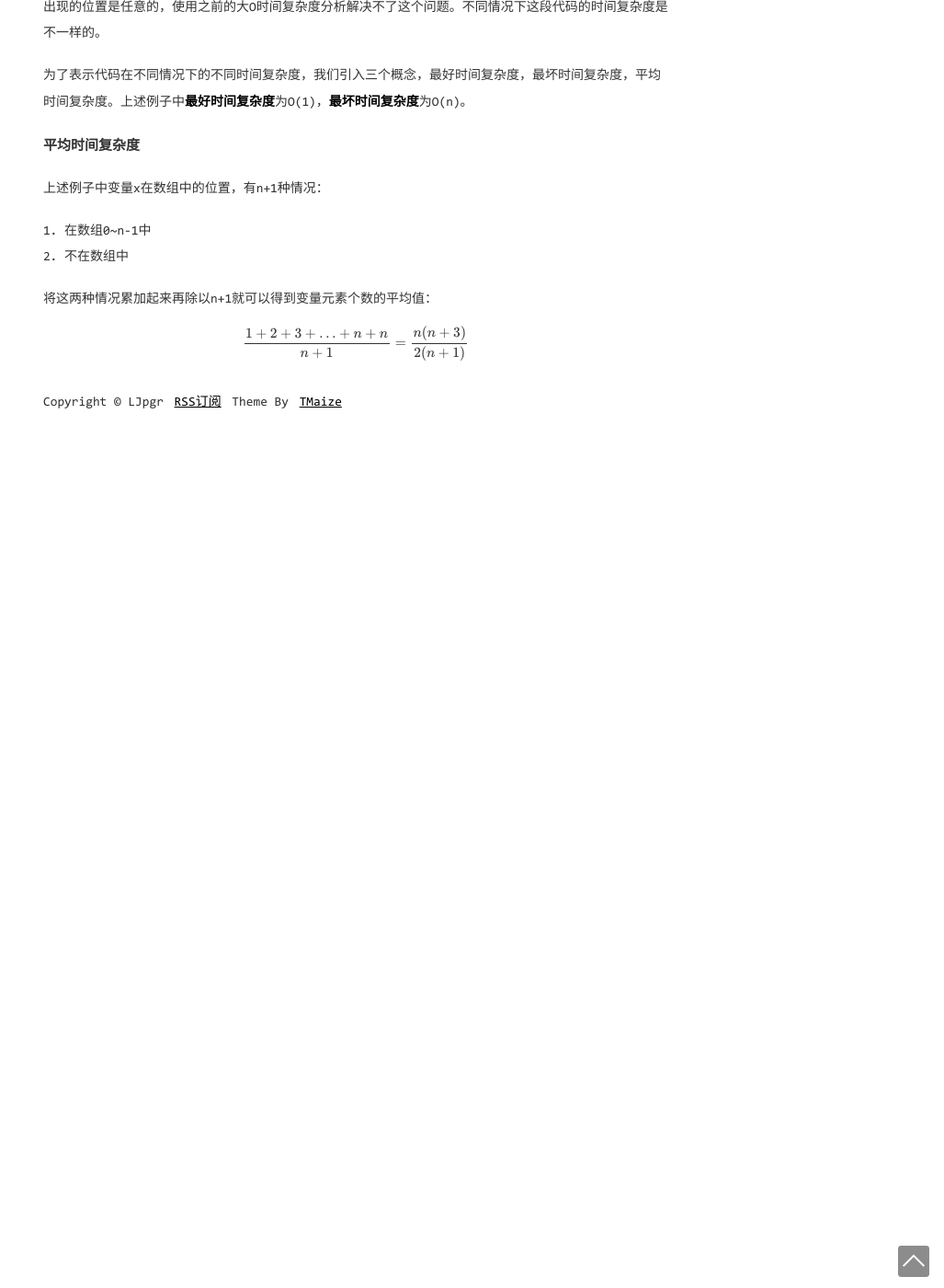
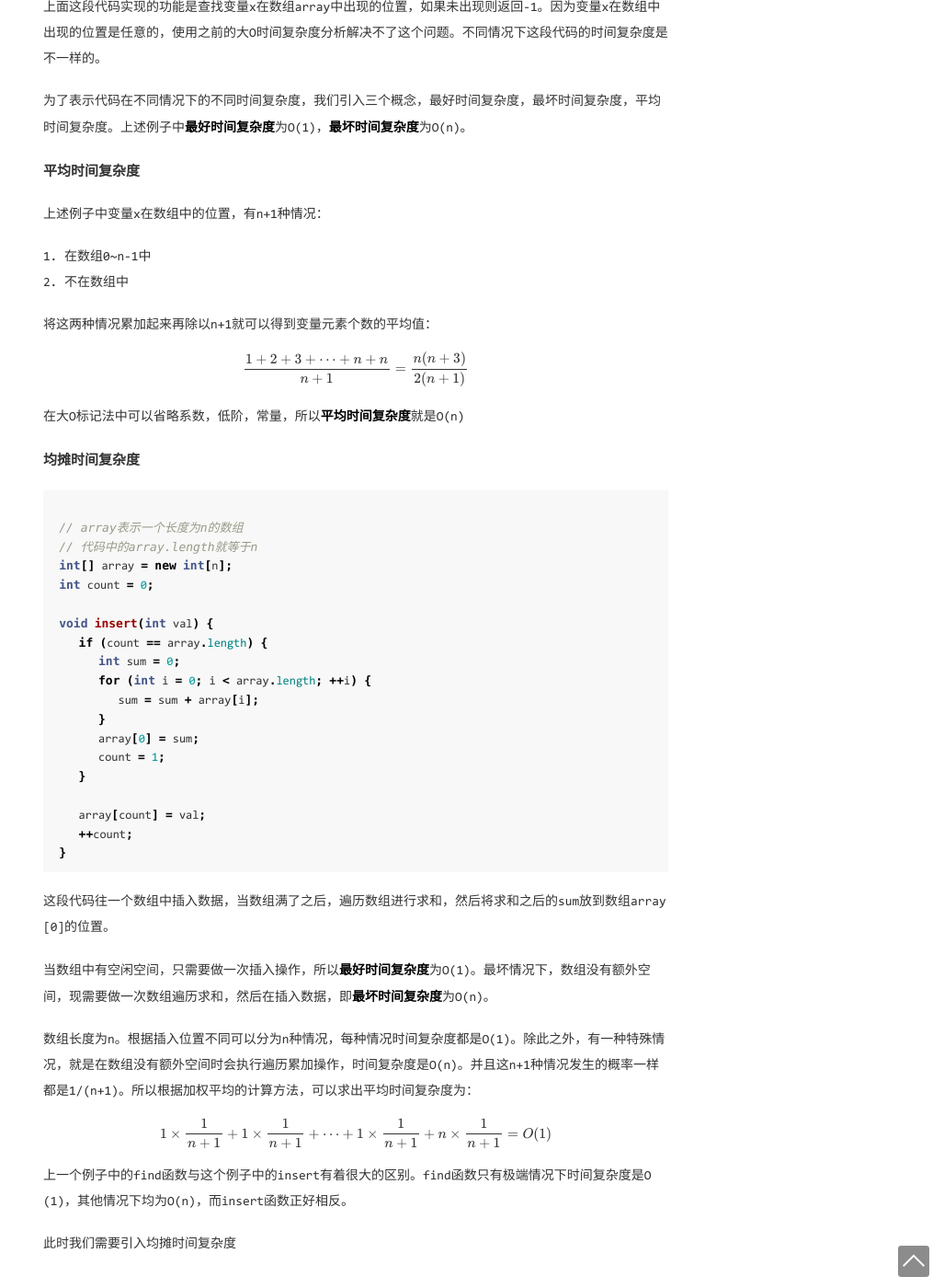
Before and after one commit to LJpgr/LJpgr.github.io, a Jekyll site: the page built from _posts/2021-02-21-0.0数据结构与算法_入门.md, in a window 1280 px wide and 1400 px high, scrolled down 4888 px. Shown: the whole window at 92% size, without its empty margins (253-1280 px from the left). Built offline with Jekyll 4.4.1, drawn with Linux system fonts in a browser that asks for light colours; the table of contents is made by our own code; before the commit the page ends 5348 px from its top, so only the background shows below that.

Commit message:
commit blog

````diff
--- a/_posts/2021-02-21-0.0数据结构与算法_入门.md
+++ b/_posts/2021-02-21-0.0数据结构与算法_入门.md
@@ -118,4 +118,40 @@ int find(int[] array,int n,int x){
 2. 不在数组中
 
 将这两种情况累加起来再除以n+1就可以得到变量元素个数的平均值：
-\\[ \frac{1+2+3+...+n+n}{n+1}=\frac{n\(n+3\)}{2\(n+1\)} \\]
+\\[ \frac{1+2+3+\cdots+n+n}{n+1}=\frac{n\(n+3\)}{2\(n+1\)} \\]
+
+在大O标记法中可以省略系数，低阶，常量，所以**平均时间复杂度**就是O(n)
+
+### 均摊时间复杂度
+
+```java
+
+ // array表示一个长度为n的数组
+ // 代码中的array.length就等于n
+ int[] array = new int[n];
+ int count = 0;
+
+ void insert(int val) {
+    if (count == array.length) {
+       int sum = 0;
+       for (int i = 0; i < array.length; ++i) {
+          sum = sum + array[i];
+       }
+       array[0] = sum;
+       count = 1;
+    }
+
+    array[count] = val;
+    ++count;
+ }
+```
+
+这段代码往一个数组中插入数据，当数组满了之后，遍历数组进行求和，然后将求和之后的sum放到数组array[0]的位置。
+
+当数组中有空闲空间，只需要做一次插入操作，所以**最好时间复杂度**为O(1)。最坏情况下，数组没有额外空间，现需要做一次数组遍历求和，然后在插入数据，即**最坏时间复杂度**为O(n)。
+
+数组长度为n。根据插入位置不同可以分为n种情况，每种情况时间复杂度都是O(1)。除此之外，有一种特殊情况，就是在数组没有额外空间时会执行遍历累加操作，时间复杂度是O(n)。并且这n+1种情况发生的概率一样都是1/(n+1)。所以根据加权平均的计算方法，可以求出平均时间复杂度为：
+\\[1\times\frac{1}{n+1}+1\times\frac{1}{n+1}+\cdots+1\times\frac{1}{n+1}+n\times\frac{1}{n+1}=O(1)\\]
+上一个例子中的find函数与这个例子中的insert有着很大的区别。find函数只有极端情况下时间复杂度是O(1)，其他情况下均为O(n)，而insert函数正好相反。
+
+此时我们需要引入均摊时间复杂度
````
Also changed, not shown: 13 other files.
